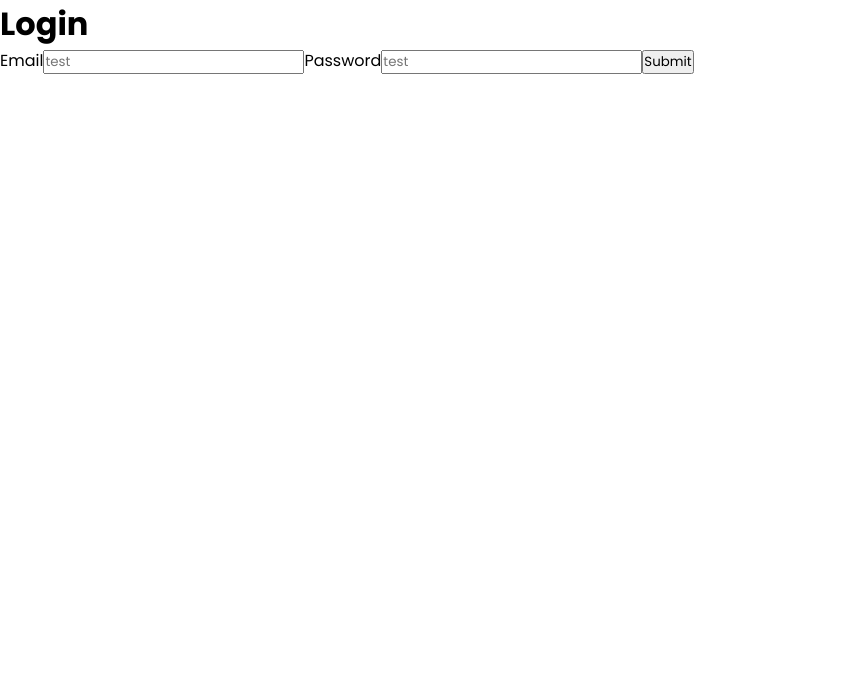
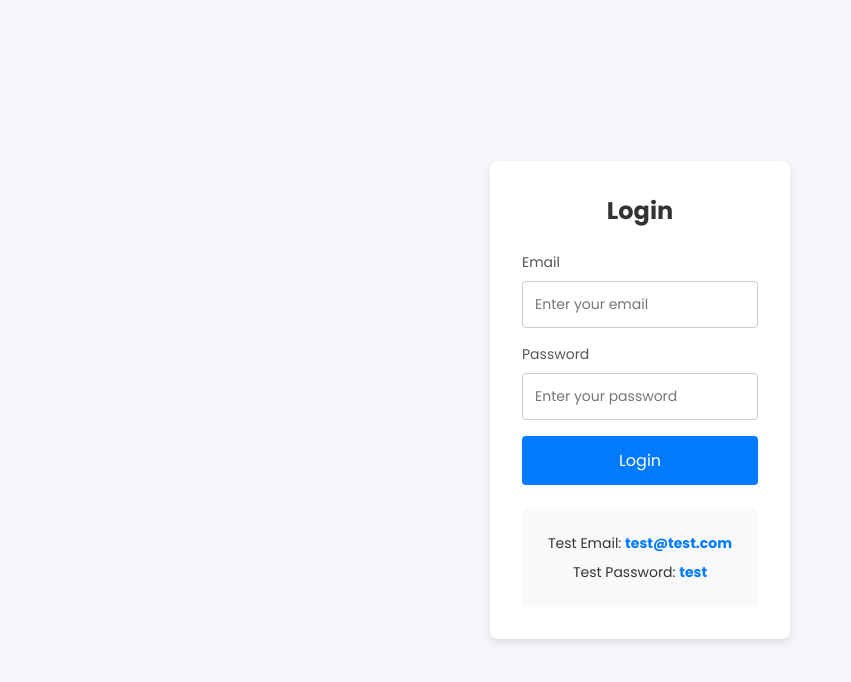
Before and after one commit to Lixcon11/hotel-miranda-dashboard, a React (Vite) app: page /login in a window 1280 px wide. Shown: the top 682 px of the page, without its empty margins (0-851 px from the left). Built offline with nearby package versions, Linux system fonts and the light colour scheme.

Commit message:
Remade Login and connect to remote lambda

```diff
--- a/src/components/CreateAny.tsx
+++ b/src/components/CreateAny.tsx
@@ -15,11 +15,12 @@ const CreateAny = ({ pageData }: CreateAnyProps) => {
     const navigate = useNavigate();
     const dispatch: AppDispatch = useDispatch();
 
-    const submitHandler = (e: any) => {
+    const submitHandler = async (e: any) => {
         e.preventDefault()
 
         const newObj: any = {}
-        createFormat.map((r: Display) => {
+        const promises: Promise<void>[] = [];
+        createFormat.map( async (r: Display) => {
             if(r.property) {
                 if(!r.isImage && !r.isCheckbox) {
                     newObj[r.property] = e.target[r.property].value
@@ -37,13 +38,23 @@ const CreateAny = ({ pageData }: CreateAnyProps) => {
                     if(e.target[r.property]) {
                         const file = e.target[r.property].files[0];
                         if (file) {
-                            const reader = new FileReader();
-                            reader.readAsDataURL(file);
-                            reader.onloadend = () => {
-                                if(r.property) {
-                                    newObj[r.property] = reader.result;
-                                }
+                            const readFileAsDataURL = (file: any) => {
+                                return new Promise<string>((resolve, reject) => {
+                                    const reader = new FileReader();
+                                    reader.readAsDataURL(file);
+                                    reader.onloadend = () => {
+                                        resolve(reader.result as string);
+                                    };
+                                    reader.onerror = reject;
+                                });
                             };
+
+                            promises.push(
+                                (async () => {
+                                    const result = await readFileAsDataURL(file);
+                                    newObj[r.property] = result;
+                                })()
+                            );
                         }
                     }
                     else {
@@ -51,15 +62,38 @@ const CreateAny = ({ pageData }: CreateAnyProps) => {
                         newObj[r.property] = []
                         while(e.target[r.property + index]) {
                             const file = e.target[r.property + index].files[0];
-                            console.log(file)
                             if (file) {
+                                /*
                                 const reader = new FileReader();
                                 reader.readAsDataURL(file);
                                 reader.onloadend = () => {
                                     if(r.property) {
-                                        newObj[r.property].push(reader.result);
+                                        if(typeof reader.result == "string") {
+                                            //newObj[r.property].push(reader.result);
+                                            newObj[r.property].push("https://i.imgur.com/28KBvCZ.png")
+                                        }
                                     }
                                 };
+                                */
+                                const readFileAsDataURL = (file: any) => {
+                                    return new Promise<string>((resolve, reject) => {
+                                        const reader = new FileReader();
+                                        reader.readAsDataURL(file);
+                                        reader.onloadend = () => {
+                                            resolve(reader.result as string);
+                                        };
+                                        reader.onerror = reject;
+                                    });
+                                };
+
+                                promises.push(
+                                    (async () => {
+                                        const result = await readFileAsDataURL(file);
+                                        if (r.property && typeof result === "string") {
+                                            newObj[r.property].push(result);
+                                        }
+                                    })()
+                                );
                             }
                             index++;
                         }
@@ -67,6 +101,8 @@ const CreateAny = ({ pageData }: CreateAnyProps) => {
                 }
             }
         })
+        await Promise.all(promises);
+
         dispatch(crud.toCreate(newObj))
         navigate(-1)
     };
--- a/src/functions/Features/callAPI.ts
+++ b/src/functions/Features/callAPI.ts
@@ -1,6 +1,8 @@
 import { DataState, Method } from "../../types";
 
-const callAPI = async (url: string, token: string, method: Method = "GET", data?: DataState | Partial<DataState>) => {
+const callAPI = async (url: string, token: string, method: Method = "GET", data?: any) => {
+    //console.log(data)
+    //console.log(data ? JSON.stringify(data): undefined)
     try {
         const response = await fetch(url, {
             method: method,
--- a/src/modules/login/Login.tsx
+++ b/src/modules/login/Login.tsx
@@ -1,6 +1,7 @@
 import { useContext } from "react"
 import { Navigate } from "react-router-dom"
 import { AuthContext } from "../../components/AuthContext"
+import styled from "styled-components";
 
 const Login = () => {
     const { authState, authDispatch } = useContext(AuthContext);
@@ -35,14 +36,20 @@ const Login = () => {
     if(!authState.isLoggedIn){
         return (
             <>
-                <h1>Login</h1>
-                <form onSubmit={submitHandler}>
-                    <label htmlFor="email">Email</label>
-                    <input name="email" type="text" placeholder="test"></input>
-                    <label htmlFor="password">Password</label>
-                    <input name="password" type="text" placeholder="test"></input>
-                    <input type="submit"></input>
-                </form>
+            <LoginContainer>
+                <LoginForm onSubmit={submitHandler}>
+                    <Title>Login</Title>
+                    <Label htmlFor="email">Email</Label>
+                    <Input name="email" type="email" placeholder="Enter your email"></Input>
+                    <Label htmlFor="password">Password</Label>
+                    <Input name="password" type="password" placeholder="Enter your password"></Input>
+                    <Button type="submit">Login</Button>
+                    <TestCredentials>
+                        <p>Test Email: <span>test@test.com</span></p>
+                        <p>Test Password: <span>test</span></p>
+                    </TestCredentials>
+                </LoginForm>
+            </LoginContainer>
             </>
         )
     }
@@ -51,4 +58,87 @@ const Login = () => {
     }
 }
 
+
+const LoginContainer = styled.div`
+    display: flex;
+    justify-content: center;
+    align-items: center;
+    height: 100vh;
+    background-color: #f6f7fb;
+`;
+
+const LoginForm = styled.form`
+    display: flex;
+    flex-direction: column;
+    background-color: #ffffff;
+    padding: 2rem;
+    border-radius: 8px;
+    box-shadow: 0 4px 8px rgba(0, 0, 0, 0.1);
+    width: 300px;
+`;
+
+const Title = styled.h1`
+    margin-bottom: 1.5rem;
+    font-size: 24px;
+    color: #333;
+    text-align: center;
+`;
+
+const Label = styled.label`
+    font-size: 14px;
+    color: #555;
+    margin-bottom: 0.5rem;
+`;
+
+const Input = styled.input`
+    padding: 0.75rem;
+    margin-bottom: 1rem;
+    border: 1px solid #ccc;
+    border-radius: 4px;
+    font-size: 14px;
+    color: #333;
+
+    &:focus {
+        border-color: #007bff;
+        outline: none;
+        box-shadow: 0 0 4px rgba(0, 123, 255, 0.5);
+    }
+`;
+
+const Button = styled.button`
+    padding: 0.75rem;
+    border: none;
+    border-radius: 4px;
+    background-color: #007bff;
+    color: #fff;
+    font-size: 16px;
+    cursor: pointer;
+    transition: background-color 0.3s ease;
+
+    &:hover {
+        background-color: #0056b3;
+    }
+`;
+
+const TestCredentials = styled.div`
+    margin-top: 1.5rem;
+    padding: 1rem;
+    background-color: #f8f9fa;
+    border-radius: 4px;
+    font-size: 14px;
+    color: #333;
+    text-align: center;
+    line-height: 1.5;
+
+    p {
+        margin: 0.5rem 0;
+    }
+
+    span {
+        font-weight: bold;
+        color: #007bff;
+    }
+`;
+
+
 export {Login}
```
Also changed, not shown: 1 other file (tests, documents, lock files or other folders).
